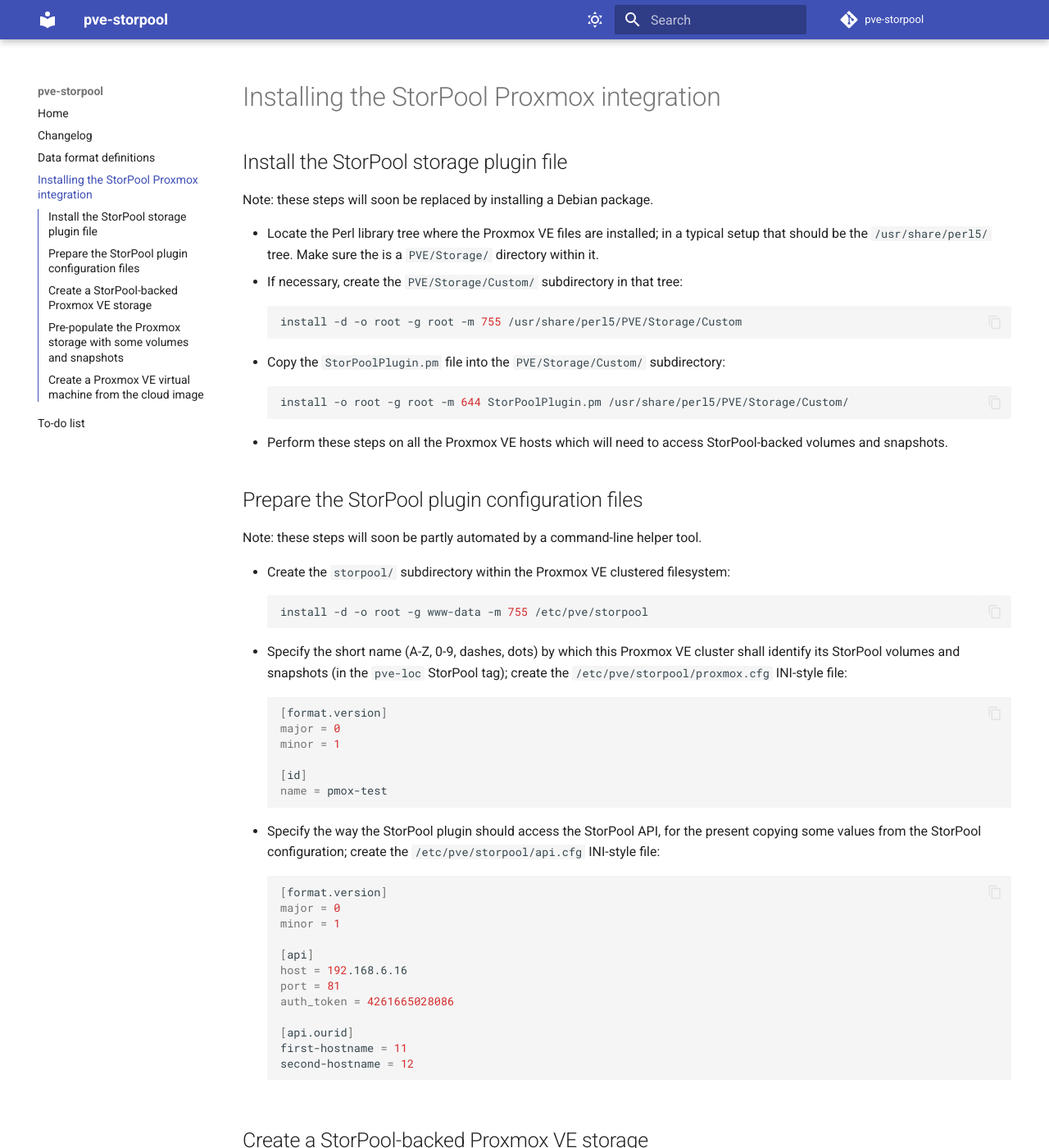
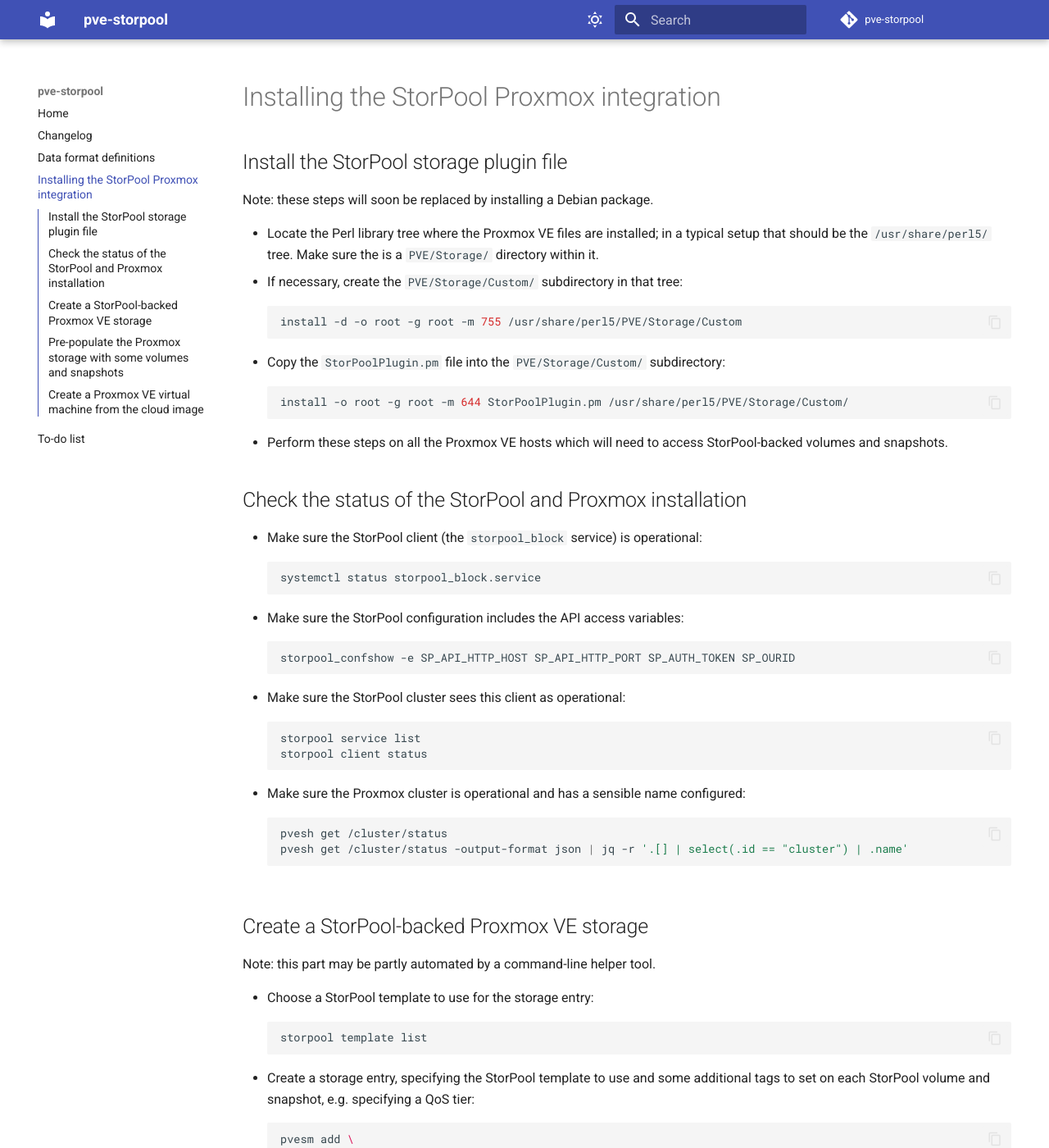
Before and after one commit to storpool/pve-storpool, an MkDocs documentation site: the page built from docs/install.md, in a window 1280 px wide and 1400 px high. Shown: the whole window at 82% size. Built offline with MkDocs 1.6.1 and Material for MkDocs 9.7.7, drawn with Linux system fonts in a browser that asks for light colours; comment, search, counter and statistics services are not loaded.

Commit message:
docs/install: drop the /etc/pve/storpool/*.cfg setup
The StorPool storage plugin now uses the Proxmox cluster configuration and
the StorPool client configuration to obtain its settings.

````diff
--- a/docs/install.md
+++ b/docs/install.md
@@ -23,41 +23,25 @@
 - Perform these steps on all the Proxmox VE hosts which will need to access
   StorPool-backed volumes and snapshots.
 
-## Prepare the StorPool plugin configuration files
+## Check the status of the StorPool and Proxmox installation
 
-Note: these steps will soon be partly automated by a command-line helper tool.
-
-- Create the `storpool/` subdirectory within the Proxmox VE clustered filesystem:
+- Make sure the StorPool client (the `storpool_block` service) is operational:
   ``` sh
-  install -d -o root -g www-data -m 755 /etc/pve/storpool
+  systemctl status storpool_block.service
   ```
-- Specify the short name (A-Z, 0-9, dashes, dots) by which this Proxmox VE cluster
-  shall identify its StorPool volumes and snapshots (in the `pve-loc` StorPool tag);
-  create the `/etc/pve/storpool/proxmox.cfg` INI-style file:
+- Make sure the StorPool configuration includes the API access variables:
   ``` sh
-  [format.version]
-  major = 0
-  minor = 1
-
-  [id]
-  name = pmox-test
+  storpool_confshow -e SP_API_HTTP_HOST SP_API_HTTP_PORT SP_AUTH_TOKEN SP_OURID
   ```
-- Specify the way the StorPool plugin should access the StorPool API, for the present
-  copying some values from the StorPool configuration;
-  create the `/etc/pve/storpool/api.cfg` INI-style file:
+- Make sure the StorPool cluster sees this client as operational:
+  ```
+  storpool service list
+  storpool client status
+  ```
+- Make sure the Proxmox cluster is operational and has a sensible name configured:
   ``` sh
-  [format.version]
-  major = 0
-  minor = 1
-
-  [api]
-  host = 192.168.6.16
-  port = 81
-  auth_token = 4261665028086
-
-  [api.ourid]
-  first-hostname = 11
-  second-hostname = 12
+  pvesh get /cluster/status
+  pvesh get /cluster/status -output-format json | jq -r '.[] | select(.id == "cluster") | .name'
   ```
 
 ## Create a StorPool-backed Proxmox VE storage
````
